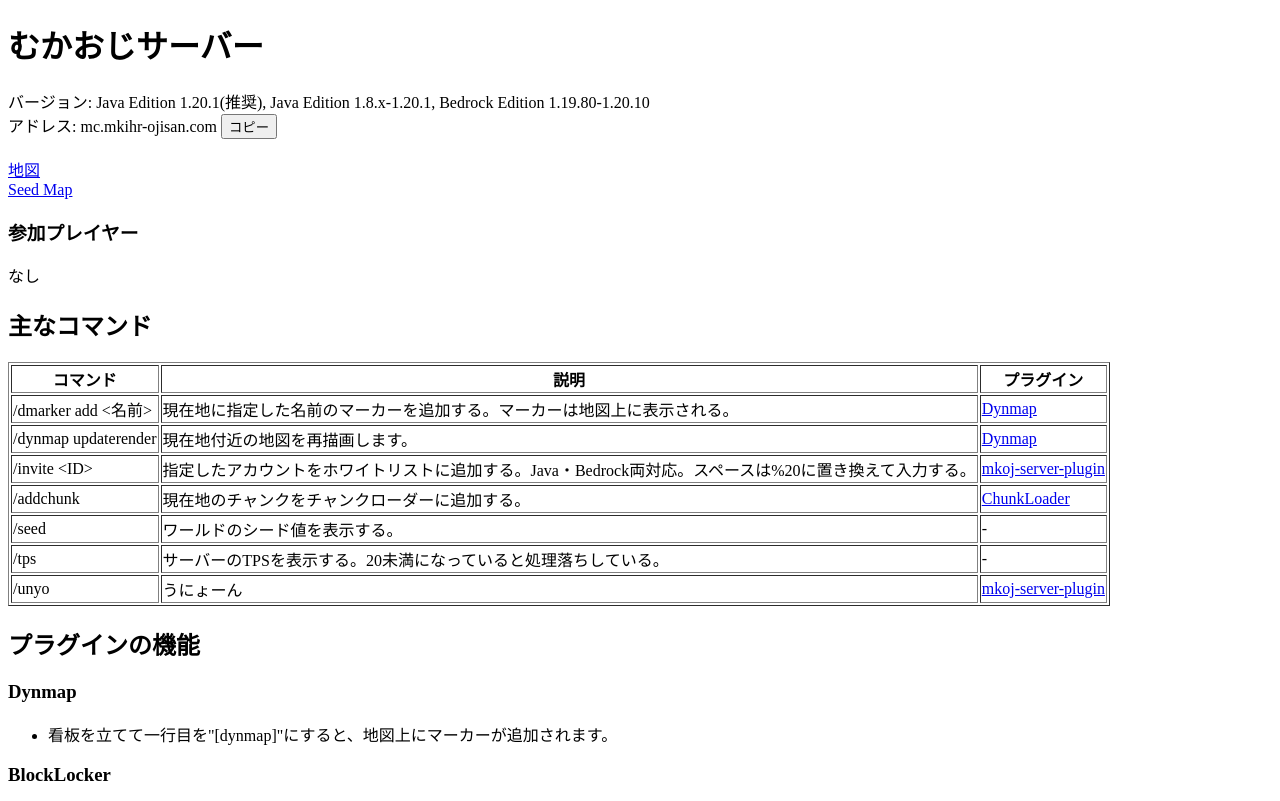
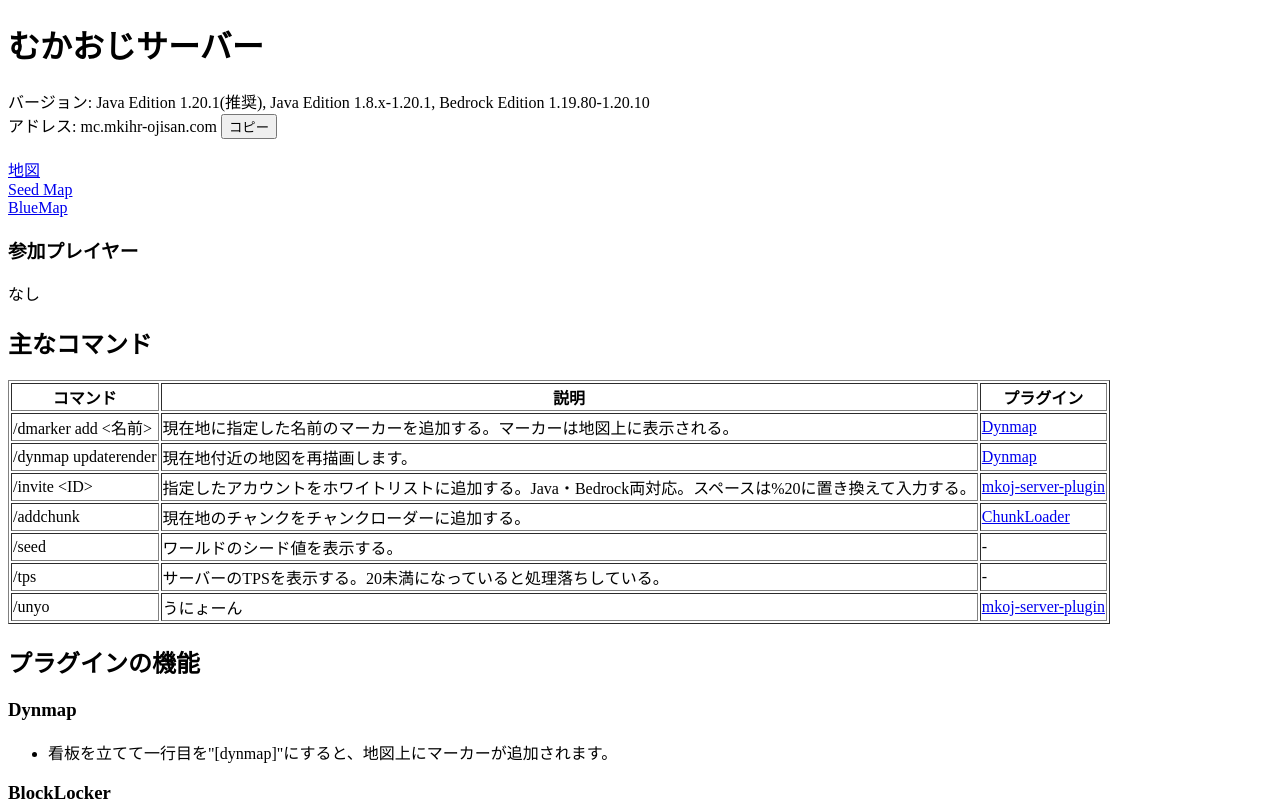
Before and after one commit to mkihr-ojisan/mkoj-server-web, a Next.js app: page / in a window 1280 px wide. Shown: the top 801 px of the page. Built offline with nearby package versions, Linux system fonts and the light colour scheme; no server answers.

Commit message:
add bluemap link

```diff
--- a/app/page.tsx
+++ b/app/page.tsx
@@ -13,6 +13,8 @@ export default function Home() {
             <a href="/maps/">地図</a>
             <br />
             <a href="https://www.chunkbase.com/apps/seed-map#1955612939381403100">Seed Map</a>
+            <br />
+            <a href="/bluemap/">BlueMap</a>
             <h3>参加プレイヤー</h3>
             <ActivePlayers />
             <h2>主なコマンド</h2>
```
